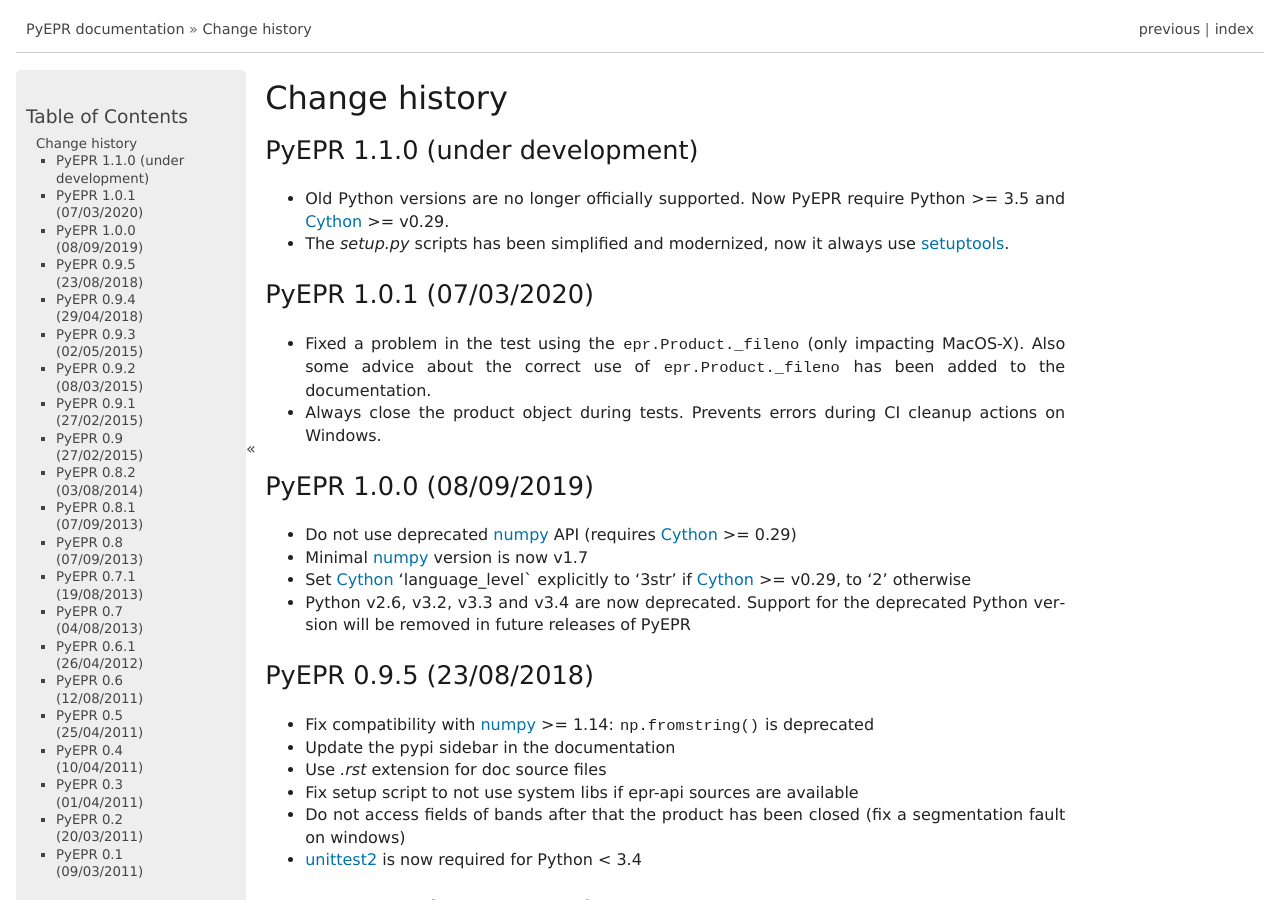
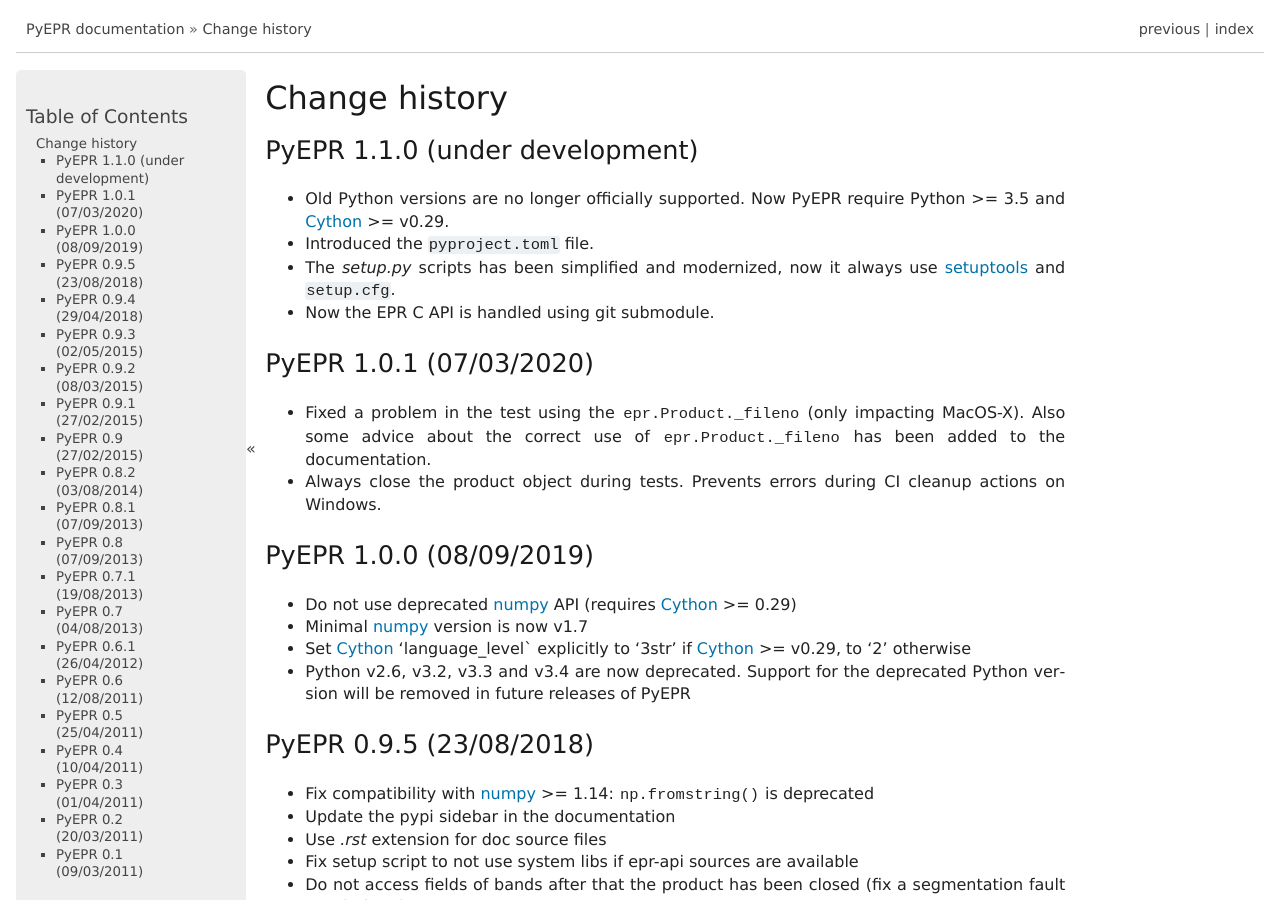
Before and after one commit to avalentino/pyepr, a Sphinx documentation site: the page built from doc/NEWS.rst, in a window 1280 px wide and 900 px high. Built offline with Sphinx 7.4.7, drawn with Linux system fonts in a browser that asks for light colours; formulas are drawn with MathJax 3.

Commit message:
Update the changelog

```diff
--- a/doc/NEWS.rst
+++ b/doc/NEWS.rst
@@ -6,8 +6,10 @@ PyEPR 1.1.0 (under development)
 
 * Old Python versions are no longer officially supported.
   Now PyEPR require Python >= 3.5 and Cython_ >= v0.29.
+* Introduced the ``pyproject.toml`` file.
 * The `setup.py` scripts has been simplified and modernized,
-  now it always use setuptools_.
+  now it always use setuptools_ and ``setup.cfg``.
+* Now the EPR C API is handled using git submodule.
 
 
 PyEPR 1.0.1 (07/03/2020)
```
